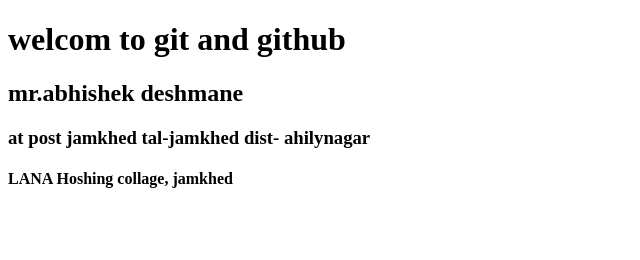
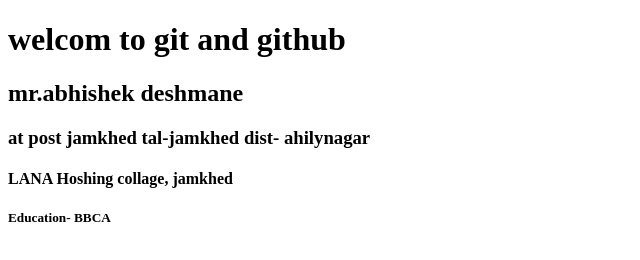
Before and after one commit to Abhishekdeshmane/git-and-github-, a plain HTML site: page index.html in a window 1280 px wide. Shown: the whole page, without its empty margins (0-640 px from the left). Drawn offline with Linux system fonts and the light colour scheme.

Commit message:
add education

```diff
--- a/index.html
+++ b/index.html
@@ -8,5 +8,6 @@
     <h2>mr.abhishek deshmane </h2>
     <h3>at post jamkhed tal-jamkhed dist- ahilynagar </h3>
     <h4>LANA Hoshing collage, jamkhed </h4>
+    <h5>Education- BBCA</h5>
 </body>
 </html>
```
